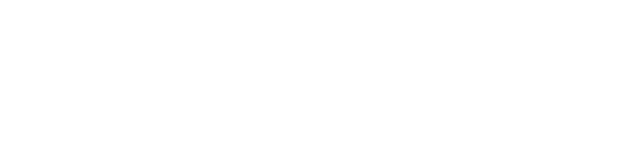
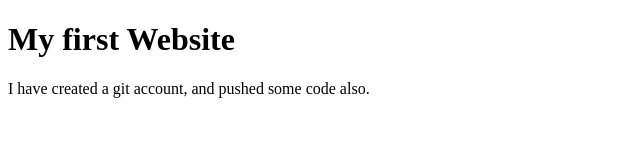
Before and after one commit to FozleRabbi5/my-first-repo, a plain HTML site: page index.html in a window 1280 px wide. Shown: the whole page, without its empty margins (0-640 px from the left). Drawn offline with Linux system fonts and the light colour scheme.

Commit message:
added header

```diff
--- a/index.html
+++ b/index.html
@@ -7,6 +7,7 @@
     <title>myfirstrepo</title>
 </head>
 <body>
-
+    <h1>My first Website</h1>
+    <p>I have created a git account, and pushed some code also.</p>
 </body>
 </html>
```
